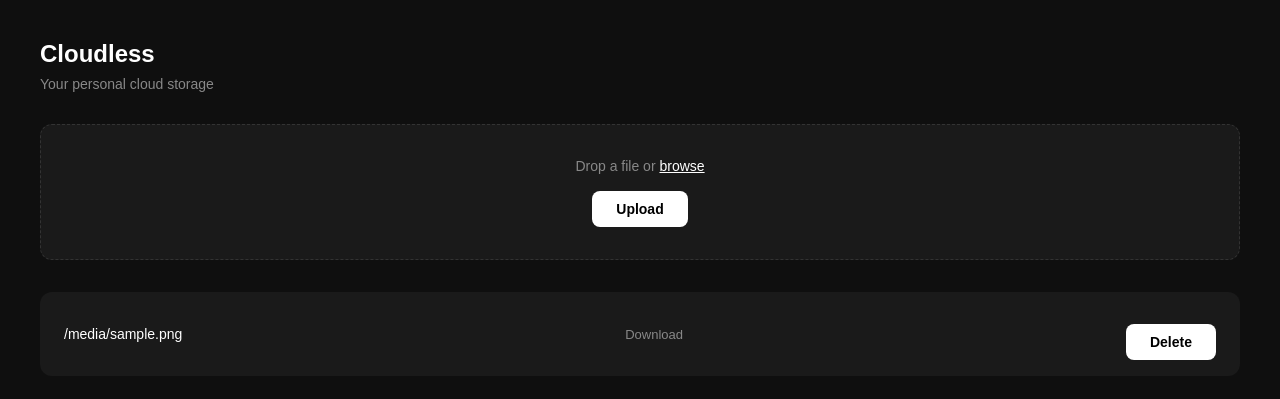
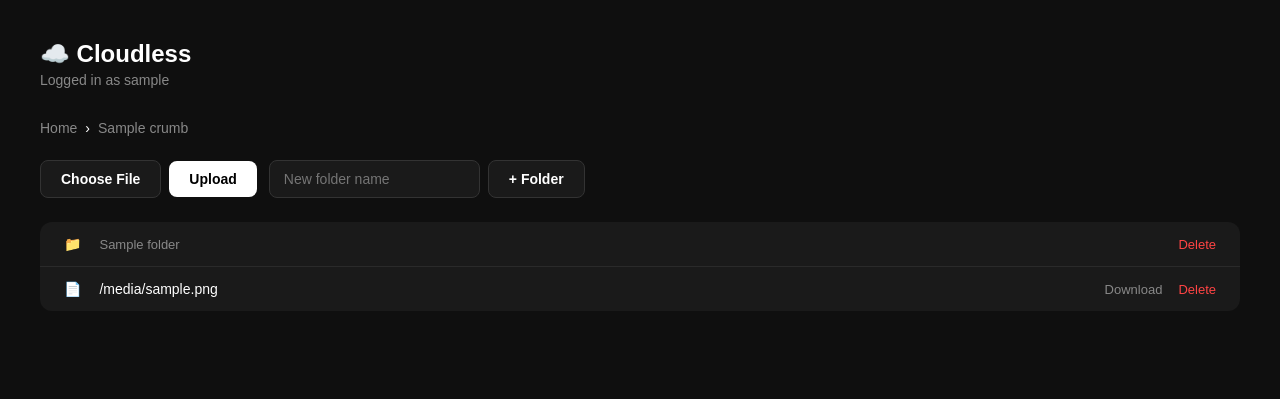
Before and after one commit to cSingh8764/home-lab-nas, a FastAPI app: template cloudless-v2/templates/dashboard.html in a window 1280 px wide. Shown: the top 399 px of the page. Run offline with FastAPI, Linux system fonts and the light colour scheme; the template is opened without the code that fills it: most values are stand-ins (such as "Sample title", 1, 10 or a date in 2020).

Commit message:
Add folder system with breadcrumb navigation

```diff
--- a/cloudless-v2/main.py
+++ b/cloudless-v2/main.py
@@ -41,7 +41,7 @@ def login(request: Request, username: str = Form(...), password: str = Form(...)
     return response
 
 @app.get("/dashboard", response_class=HTMLResponse)
-def dashboard(request: Request):
+def dashboard(request: Request, path: str = ""):
   token = request.cookies.get("session")
 
   if not token:
@@ -52,70 +52,94 @@ def dashboard(request: Request):
   if not username:
     return RedirectResponse(url="/", status_code=303)
 
+  folders, files =  storage.list_contents(path)
 
-  files = os.listdir("storage")
+  parts = path.split("/") if path else []
+  breadcrumbs = [] #previously accesed files
+  for i, part in enumerate(parts):
+    breadcrumbs.append({
+      "name": part,
+      "path": "/".join(parts[:i+1])
+    })
+
   return templates.TemplateResponse("dashboard.html", {
     "request": request,
+    "username": username,
     "files": files,
-    "username": username
+    "folders": folders,
+    "current_path": path,
+    "breadcrumbs": breadcrumbs
   })
 
 @app.post("/upload")
-def upload_file(file: UploadFile = File(...)):
-  token = request.cookies.get("session")
+def upload_file(request: Request, file: UploadFile = File(...), path: str = ""):
+    token = request.cookies.get("session")
 
-  if not token or not auth.verify_token(token):
-    return RedirectResponse(url='/', status_code=303)
+    if not token or not auth.verify_token(token):
+        return RedirectResponse(url="/", status_code=303)
 
-  file.file.seek(0,2)
-  file_size = file.file.tell()
-  file.file.seek(0)
+    file.file.seek(0, 2)
+    file_size = file.file.tell()
+    file.file.seek(0)
 
-  max_size = 100 * 1024 * 1024
+    max_size = 100 * 1024 * 1024
 
-  if file_size > max_size:
-    files = os.listdir("storage")
-    return templates.TemplateResponse("dashboard.html", {
-      "request": request,
-      "files": files,
-      "error": f"{file.filename} is too large. Maximum size is 100MB"
-    })
+    if file_size > max_size:
+        folders, files = storage.list_contents(path)
+        return templates.TemplateResponse("dashboard.html", {
+            "request": request,
+            "files": files,
+            "folders": folders,
+            "current_path": path,
+            "breadcrumbs": [],
+            "error": f"{file.filename} is too large. Maximum size is 100MB"
+        })
 
-  filename = storage.save_file(file)
-  return RedirectResponse(url="/dashboard", status_code=303)
+    storage.save_file(file, path)
+    return RedirectResponse(url=f"/dashboard?path={path}", status_code=303)
 
-@app.get("/download/{filename}")
-def download_file(request: Request, filename: str):
+@app.get("/download/{filepath:path}")
+def download_file(request: Request, filepath: str):
+    token = request.cookies.get("session")
+
+    if not token or not auth.verify_token(token):
+        return RedirectResponse(url="/", status_code=303)
+
+    filepath = unquote(filepath)
+    full_path = os.path.join("storage", filepath)
+    filename = os.path.basename(full_path)
+    return FileResponse(path=full_path, filename=filename)
+
+
+@app.post("/delete/{filename}")
+def delete_file(request: Request, filename: str, path: str = ""):
     token = request.cookies.get("session")
 
     if not token or not auth.verify_token(token):
         return RedirectResponse(url="/", status_code=303)
 
     filename = unquote(filename)
-    file_path = storage.get_file_path(filename)
-    return FileResponse(path=file_path, filename=filename)
+    success = storage.delete_item(filename, path)
 
+    if not success:
+        folders, files = storage.list_contents(path)
+        return templates.TemplateResponse("dashboard.html", {
+            "request": request,
+            "files": files,
+            "folders": folders,
+            "current_path": path,
+            "breadcrumbs": [],
+            "error": f"{filename} does not exist"
+        })
 
-@app.post("/delete/{filename}")
-def delete_file(request: Request, filename: str):
+    return RedirectResponse(url=f"/dashboard?path={path}", status_code=303)
+
+@app.post("/create-folder")
+def create_folder(request: Request, folder_name: str = Form(...), path: str = ""):
   token = request.cookies.get("session")
 
   if not token or not auth.verify_token(token):
-    return RedirectResponse(url='/', status_code=303)
+    return RedirectResponse(url="/", status_code=303)
 
-  filename = unquote(filename)
-  file_path = storage.get_file_path(filename)
-
-  filename = unquote(filename)
-  file_path = storage.get_file_path(filename)
-
-  if not os.path.exists(file_path):
-    files = os.listdir("storage")
-    return templates.TemplateResponse("dashboard.html", {
-      "request": request,
-      "files": files,
-      "error": f"{filename} does not exist"
-    })
-
-  os.remove(file_path)
-  return RedirectResponse(url="/dashboard", status_code=303)
+  storage.create_folder(folder_name, path)
+  return RedirectResponse(url=f"/dashboard?path={path}", status_code = 303)
--- a/cloudless-v2/templates/dashboard.html
+++ b/cloudless-v2/templates/dashboard.html
@@ -3,13 +3,9 @@
 <head>
     <meta charset="UTF-8">
     <meta name="viewport" content="width=device-width, initial-scale=1.0">
-    <title>Cloudless - Dashboard</title>
+    <title>Cloudless</title>
     <style>
-        * {
-            margin: 0;
-            padding: 0;
-            box-sizing: border-box;
-        }
+        * { margin: 0; padding: 0; box-sizing: border-box; }
 
         body {
             background-color: #0f0f0f;
@@ -18,51 +14,74 @@
             padding: 40px;
         }
 
-        h1 {
-            font-size: 24px;
-            margin-bottom: 8px;
+        h1 { font-size: 24px; margin-bottom: 4px; }
+
+        .subtitle { color: #888; font-size: 14px; margin-bottom: 32px; }
+
+        .breadcrumbs {
+            display: flex;
+            align-items: center;
+            gap: 8px;
+            margin-bottom: 24px;
+            font-size: 14px;
+            color: #888;
         }
 
-        p {
-            color: #888;
-            margin-bottom: 32px;
+        .breadcrumbs a { color: #888; text-decoration: none; }
+        .breadcrumbs a:hover { color: #ffffff; }
+        .breadcrumbs span { color: #ffffff; }
+
+        .actions {
+            display: flex;
+            gap: 12px;
+            margin-bottom: 24px;
+        }
+
+        .upload-form, .folder-form {
+            display: flex;
+            gap: 8px;
+            align-items: center;
+        }
+
+        input[type="text"] {
+            padding: 10px 14px;
+            background-color: #1a1a1a;
+            border: 1px solid #333;
+            border-radius: 8px;
+            color: #ffffff;
             font-size: 14px;
         }
 
-        .upload-box {
-            background-color: #1a1a1a;
-            border: 1px dashed #333;
-            border-radius: 12px;
-            padding: 32px;
-            text-align: center;
-            margin-bottom: 32px;
-        }
-
-        .upload-box input {
+        input[type="file"] {
             display: none;
         }
 
-        .upload-box label {
-            cursor: pointer;
-            color: #888;
-            font-size: 14px;
-        }
-
-        .upload-box label span {
-            color: #ffffff;
-            text-decoration: underline;
-        }
-
-        button {
-            margin-top: 16px;
-            padding: 10px 24px;
-            background-color: #ffffff;
-            color: #000000;
+        .btn {
+            padding: 10px 20px;
             border: none;
             border-radius: 8px;
             font-size: 14px;
             font-weight: bold;
             cursor: pointer;
+        }
+
+        .btn-primary {
+            background-color: #ffffff;
+            color: #000000;
+        }
+
+        .btn-secondary {
+            background-color: #1a1a1a;
+            color: #ffffff;
+            border: 1px solid #333;
+        }
+
+        .btn-danger {
+            background-color: transparent;
+            color: #ff4444;
+            border: none;
+            cursor: pointer;
+            font-size: 13px;
         }
 
         .file-list {
@@ -75,66 +94,123 @@
             display: flex;
             justify-content: space-between;
             align-items: center;
-            padding: 16px 24px;
+            padding: 14px 24px;
             border-bottom: 1px solid #2a2a2a;
             font-size: 14px;
         }
 
-        .file-item:last-child {
-            border-bottom: none;
+        .file-item:last-child { border-bottom: none; }
+
+        .file-item a { color: #888; text-decoration: none; font-size: 13px; }
+        .file-item a:hover { color: #ffffff; }
+
+        .file-icon { margin-right: 10px; }
+
+        .item-left {
+            display: flex;
+            align-items: center;
+            gap: 8px;
         }
 
-        .file-item a {
-            color: #888;
-            text-decoration: none;
-            font-size: 13px;
-        }
-
-        .file-item a:hover {
-            color: #ffffff;
+        .item-right {
+            display: flex;
+            align-items: center;
+            gap: 16px;
         }
 
         .empty {
-            padding: 32px;
+            padding: 40px;
             text-align: center;
             color: #555;
             font-size: 14px;
         }
+
+        .error {
+            color: #ff4444;
+            font-size: 13px;
+            margin-bottom: 16px;
+        }
+
+        .label {
+            background-color: #1a1a1a;
+            border: 1px solid #333;
+            border-radius: 8px;
+            padding: 10px 20px;
+            font-size: 14px;
+            font-weight: bold;
+            cursor: pointer;
+            color: #ffffff;
+        }
     </style>
 </head>
 <body>
-    <h1>Cloudless</h1>
-    <p>Your personal cloud storage</p>
+    <h1>☁️ Cloudless</h1>
+    <p class="subtitle">Logged in as {{ username }}</p>
+
+    <!-- Breadcrumbs -->
+    <div class="breadcrumbs">
+        <a href="/dashboard">Home</a>
+        {% for crumb in breadcrumbs %}
+            <span>›</span>
+            <a href="/dashboard?path={{ crumb.path }}">{{ crumb.name }}</a>
+        {% endfor %}
+    </div>
 
     {% if error %}
-    <p style="color: #ff4444; font-size: 13px; margin-bottom: 16px;">{{ error }}</p>
+    <p class="error">{{ error }}</p>
     {% endif %}
 
-    <div class="upload-box">
-        <form method="post" action="/upload" enctype="multipart/form-data">
-          <!--tells the browser how to package the files so that the server can recieve it. splits the form data in to multuple parts, one per field -->
+    <!-- Actions -->
+    <div class="actions">
+        <form class="upload-form" method="post" action="/upload?path={{ current_path }}" enctype="multipart/form-data">
             <input type="file" name="file" id="file" />
-            <label for="file">
-                Drop a file or <span>browse</span>
-            </label>
-            <br>
-            <button type="submit">Upload</button>
+            <label class="label" for="file">Choose File</label>
+            <button class="btn btn-primary" type="submit">Upload</button>
+        </form>
+
+        <form class="folder-form" method="post" action="/create-folder?path={{ current_path }}">
+            <input type="text" name="folder_name" placeholder="New folder name" />
+            <button class="btn btn-secondary" type="submit">+ Folder</button>
         </form>
     </div>
 
+    <!-- File List -->
     <div class="file-list">
-        {% if files %}
+        {% if folders or files %}
+
+            {% for folder in folders %}
+            <div class="file-item">
+                <div class="item-left">
+                    <span class="file-icon">📁</span>
+                    <a href="/dashboard?path={{ current_path + '/' + folder if current_path else folder }}">
+                        {{ folder }}
+                    </a>
+                </div>
+                <div class="item-right">
+                    <form method="post" action="/delete/{{ folder }}?path={{ current_path }}" style="display:inline;">
+                        <button class="btn-danger" type="submit">Delete</button>
+                    </form>
+                </div>
+            </div>
+            {% endfor %}
+
             {% for file in files %}
             <div class="file-item">
-                <span>{{ file }}</span>
-                <a href="/download/{{ file }}">Download</a>
-                <form method="post" action="/delete/{{ file }}" style="display:inline;">
-                    <button type="submit">Delete</button>
-                </form>
+                <div class="item-left">
+                    <span class="file-icon">📄</span>
+                    <span>{{ file }}</span>
+                </div>
+                <div class="item-right">
+                    <a href="/download/{{ current_path + '/' + file if current_path else file }}">Download</a>
+                    <form method="post" action="/delete/{{ file }}?path={{ current_path }}" style="display:inline;">
+                        <button class="btn-danger" type="submit">Delete</button>
+                    </form>
+                </div>
             </div>
             {% endfor %}
+
         {% else %}
-            <div class="empty">No files uploaded yet</div>
+            <div class="empty">This folder is empty</div>
         {% endif %}
     </div>
 </body>
```
Also changed, not shown: cloudless-v2/setup.py (added, +12 -0 lines), cloudless-v2/storage.py (+46 -6 lines), cloudless-v2/cloudless.db.
